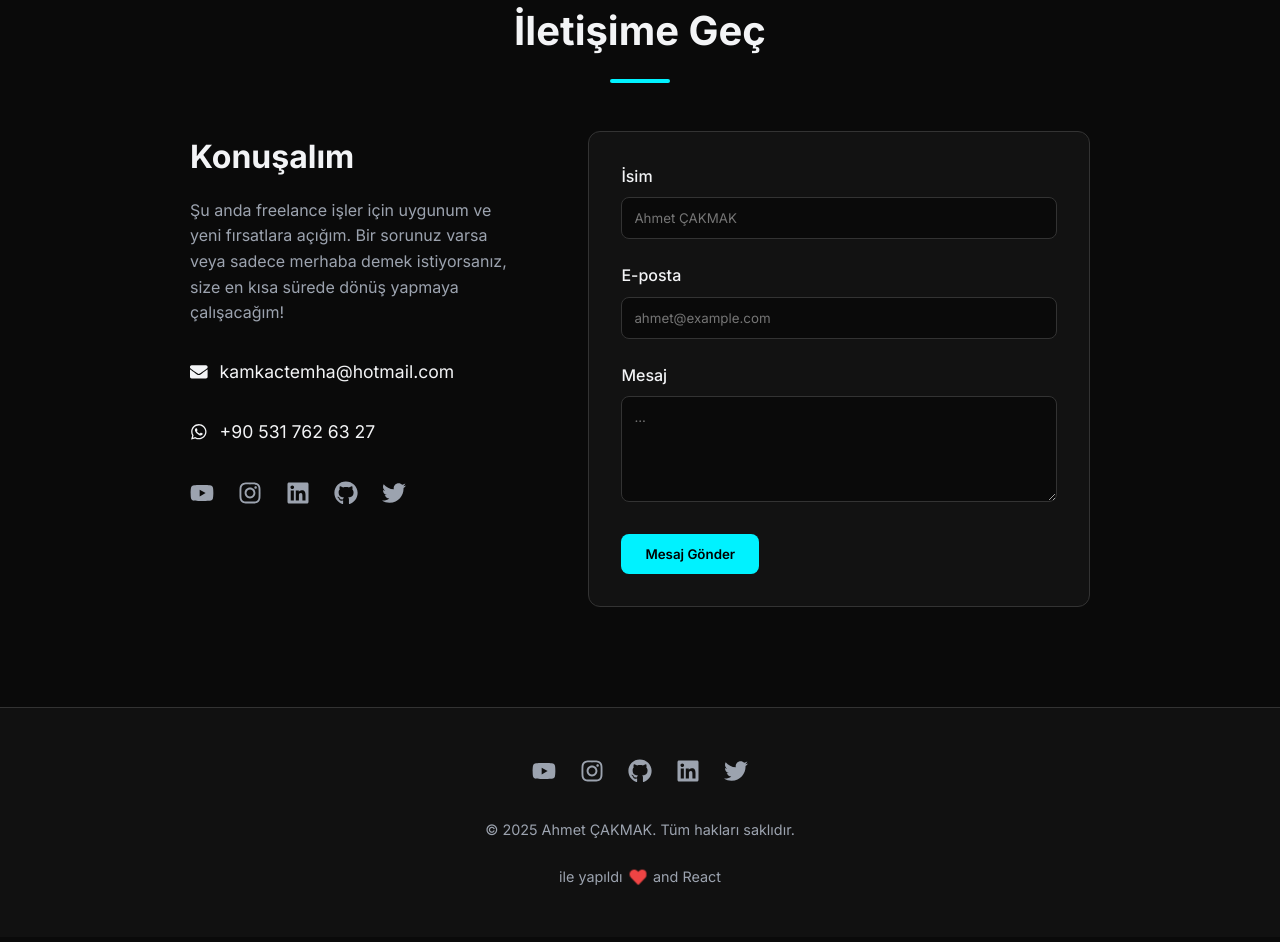
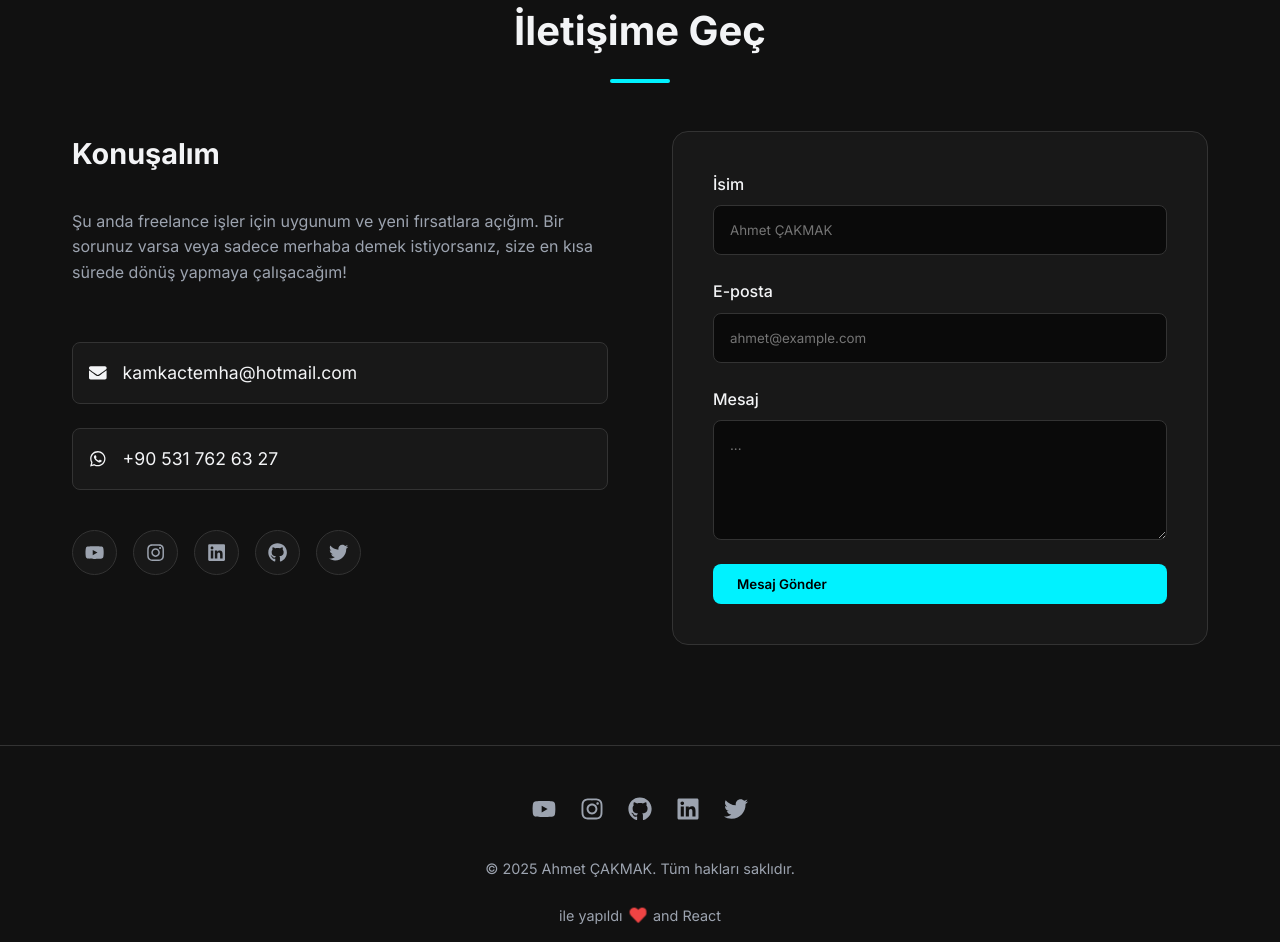
Before and after one commit to DorukDeveloperAi/ahmetcakmakcomtr, a React (Vite) app: page / in a window 1280 px wide. Shown: the part 3500-4442 px from the top of the page. Built offline with nearby package versions, Linux system fonts and the light colour scheme.

Commit message:
Add designed success message for contact form

```diff
--- a/src/components/Contact.css
+++ b/src/components/Contact.css
@@ -1,91 +1,175 @@
 .contact-section {
-    background-color: var(--bg-primary);
+    background-color: var(--bg-secondary);
+    position: relative;
+    overflow: hidden;
 }
 
 .contact-container {
     display: grid;
-    grid-template-columns: 1fr 1.5fr;
+    grid-template-columns: 1fr 1fr;
     gap: 4rem;
-    max-width: 900px;
-    margin: 0 auto;
+    margin-top: 2rem;
+}
+
+.contact-info {
+    display: flex;
+    flex-direction: column;
+    gap: 1.5rem;
 }
 
 .contact-info h3 {
-    font-size: 2rem;
-    margin-bottom: 1rem;
+    font-size: 1.8rem;
     color: var(--text-primary);
+    margin-bottom: 0.5rem;
 }
 
 .contact-info p {
     color: var(--text-secondary);
+    line-height: 1.6;
     margin-bottom: 2rem;
-    line-height: 1.6;
+}
+
+.contact-links {
+    display: flex;
+    flex-direction: column;
+    gap: 1.5rem;
 }
 
 .contact-link {
     display: flex;
     align-items: center;
-    gap: 0.75rem;
+    gap: 1rem;
     color: var(--text-primary);
     font-size: 1.1rem;
-    margin-bottom: 2rem;
+    text-decoration: none;
     transition: color var(--transition-fast);
+    padding: 1rem;
+    background: var(--card-bg);
+    border-radius: 8px;
+    border: 1px solid var(--border-color);
 }
 
 .contact-link:hover {
     color: var(--accent-primary);
+    border-color: var(--accent-primary);
 }
 
 .social-icons {
     display: flex;
-    gap: 1.5rem;
+    gap: 1rem;
+    margin-top: 1rem;
 }
 
 .social-icons a {
-    font-size: 1.5rem;
+    width: 45px;
+    height: 45px;
+    display: flex;
+    align-items: center;
+    justify-content: center;
+    background: var(--card-bg);
+    border: 1px solid var(--border-color);
+    border-radius: 50%;
     color: var(--text-secondary);
+    font-size: 1.2rem;
     transition: all var(--transition-fast);
 }
 
 .social-icons a:hover {
-    color: var(--accent-primary);
+    background: var(--accent-primary);
+    color: white;
     transform: translateY(-3px);
+    border-color: var(--accent-primary);
 }
 
 .contact-form {
     background: var(--card-bg);
-    padding: 2rem;
-    border-radius: 12px;
+    padding: 2.5rem;
+    border-radius: 16px;
     border: 1px solid var(--border-color);
+    display: flex;
+    flex-direction: column;
+    gap: 1.5rem;
 }
 
 .form-group {
-    margin-bottom: 1.5rem;
+    display: flex;
+    flex-direction: column;
+    gap: 0.5rem;
 }
 
 .form-group label {
-    display: block;
-    margin-bottom: 0.5rem;
     color: var(--text-primary);
     font-weight: 500;
 }
 
 .form-group input,
 .form-group textarea {
-    width: 100%;
-    padding: 0.75rem;
+    padding: 1rem;
     background: var(--bg-primary);
     border: 1px solid var(--border-color);
     border-radius: 8px;
     color: var(--text-primary);
     font-family: inherit;
-    transition: border-color var(--transition-fast);
+    transition: all var(--transition-fast);
 }
 
 .form-group input:focus,
 .form-group textarea:focus {
     outline: none;
     border-color: var(--accent-primary);
+    box-shadow: 0 0 0 2px var(--accent-glow);
+}
+
+.form-group textarea {
+    resize: vertical;
+    min-height: 120px;
+}
+
+/* Success Message Styles */
+.success-message-container {
+    display: flex;
+    flex-direction: column;
+    align-items: center;
+    justify-content: center;
+    text-align: center;
+    padding: 4rem 2rem;
+    background: var(--card-bg);
+    border-radius: 16px;
+    border: 1px solid var(--border-color);
+    max-width: 600px;
+    margin: 0 auto;
+    box-shadow: 0 10px 30px rgba(0, 0, 0, 0.1);
+}
+
+.success-icon {
+    font-size: 4rem;
+    margin-bottom: 1.5rem;
+    animation: bounce 1s ease infinite;
+}
+
+.success-message-container h3 {
+    font-size: 2rem;
+    color: var(--text-primary);
+    margin-bottom: 1rem;
+}
+
+.success-message-container p {
+    color: var(--text-secondary);
+    font-size: 1.1rem;
+    margin-bottom: 2rem;
+    max-width: 80%;
+}
+
+@keyframes bounce {
+
+    0%,
+    100% {
+        transform: translateY(0);
+    }
+
+    50% {
+        transform: translateY(-10px);
+    }
 }
 
 @media (max-width: 768px) {
@@ -93,4 +177,8 @@
         grid-template-columns: 1fr;
         gap: 3rem;
     }
+
+    .contact-form {
+        padding: 1.5rem;
+    }
 }
--- a/src/components/Contact.jsx
+++ b/src/components/Contact.jsx
@@ -6,6 +6,35 @@ import './Contact.css';
 
 const Contact = () => {
     const { t } = useLanguage();
+
+    const [formStatus, setFormStatus] = React.useState('idle'); // idle, sending, success, error
+
+    if (formStatus === 'success') {
+        return (
+            <section id="contact" className="section contact-section">
+                <div className="container">
+                    <motion.div
+                        className="success-message-container"
+                        initial={{ opacity: 0, scale: 0.8 }}
+                        animate={{ opacity: 1, scale: 1 }}
+                        transition={{ duration: 0.5 }}
+                    >
+                        <div className="success-icon">✅</div>
+                        <h3>{t.contact.form.successTitle || "Mesajınız Gönderildi!"}</h3>
+                        <p>
+                            {t.contact.form.successMessage || "Mesajınız başarıyla iletildi. Lütfen Ahmet Çakmak ile iletişime geçerek teyit ediniz."}
+                        </p>
+                        <button
+                            className="btn btn-primary"
+                            onClick={() => setFormStatus('idle')}
+                        >
+                            {t.contact.form.sendNew || "Yeni Mesaj Gönder"}
+                        </button>
+                    </motion.div>
+                </div>
+            </section>
+        );
+    }
 
     return (
         <section id="contact" className="section contact-section">
@@ -62,10 +91,7 @@ const Contact = () => {
                                 message: formData.get('message')
                             };
 
-                            const submitBtn = e.target.querySelector('button[type="submit"]');
-                            const originalText = submitBtn.innerText;
-                            submitBtn.innerText = 'Sending...';
-                            submitBtn.disabled = true;
+                            setFormStatus('sending');
 
                             try {
                                 const response = await fetch('/send-mail.php', {
@@ -79,8 +105,7 @@ const Contact = () => {
                                 const result = await response.json();
 
                                 if (result.status === 'success') {
-                                    alert('Message sent successfully!');
-                                    e.target.reset();
+                                    setFormStatus('success');
                                 } else {
                                     throw new Error(result.message || 'Failed to send');
                                 }
@@ -89,9 +114,7 @@ const Contact = () => {
                                 alert('Could not send email directly. Redirecting to WhatsApp...');
                                 const waMessage = `Name: ${data.name}%0AEmail: ${data.email}%0AMessage: ${data.message}`;
                                 window.open(`https://wa.me/905317626327?text=${waMessage}`, '_blank');
-                            } finally {
-                                submitBtn.innerText = originalText;
-                                submitBtn.disabled = false;
+                                setFormStatus('idle');
                             }
                         }}
                     >
@@ -107,7 +130,9 @@ const Contact = () => {
                             <label htmlFor="message">{t.contact.form.message}</label>
                             <textarea id="message" name="message" rows="5" placeholder="..." required></textarea>
                         </div>
-                        <button type="submit" className="btn btn-primary">{t.contact.form.send}</button>
+                        <button type="submit" className="btn btn-primary" disabled={formStatus === 'sending'}>
+                            {formStatus === 'sending' ? 'Sending...' : t.contact.form.send}
+                        </button>
                     </motion.form>
                 </div>
             </div>
```
